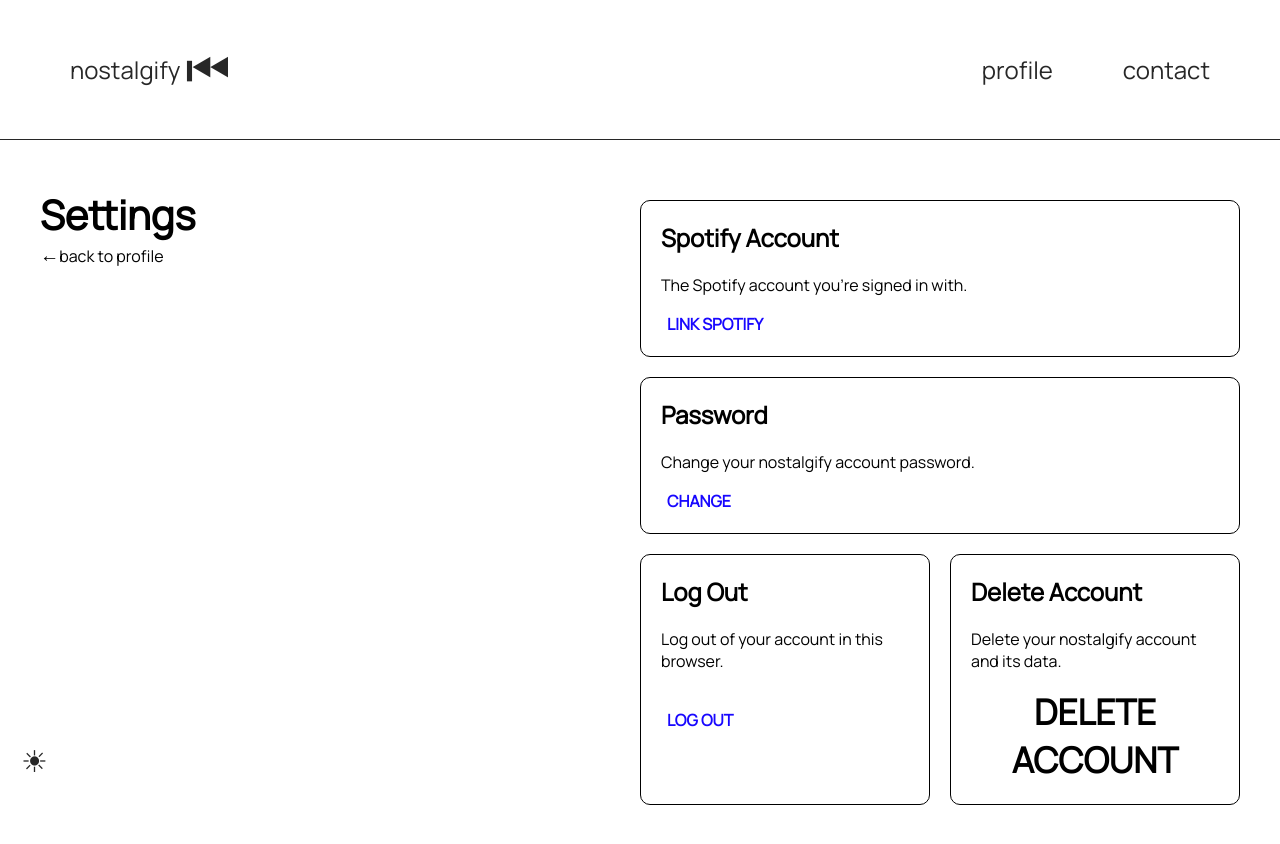
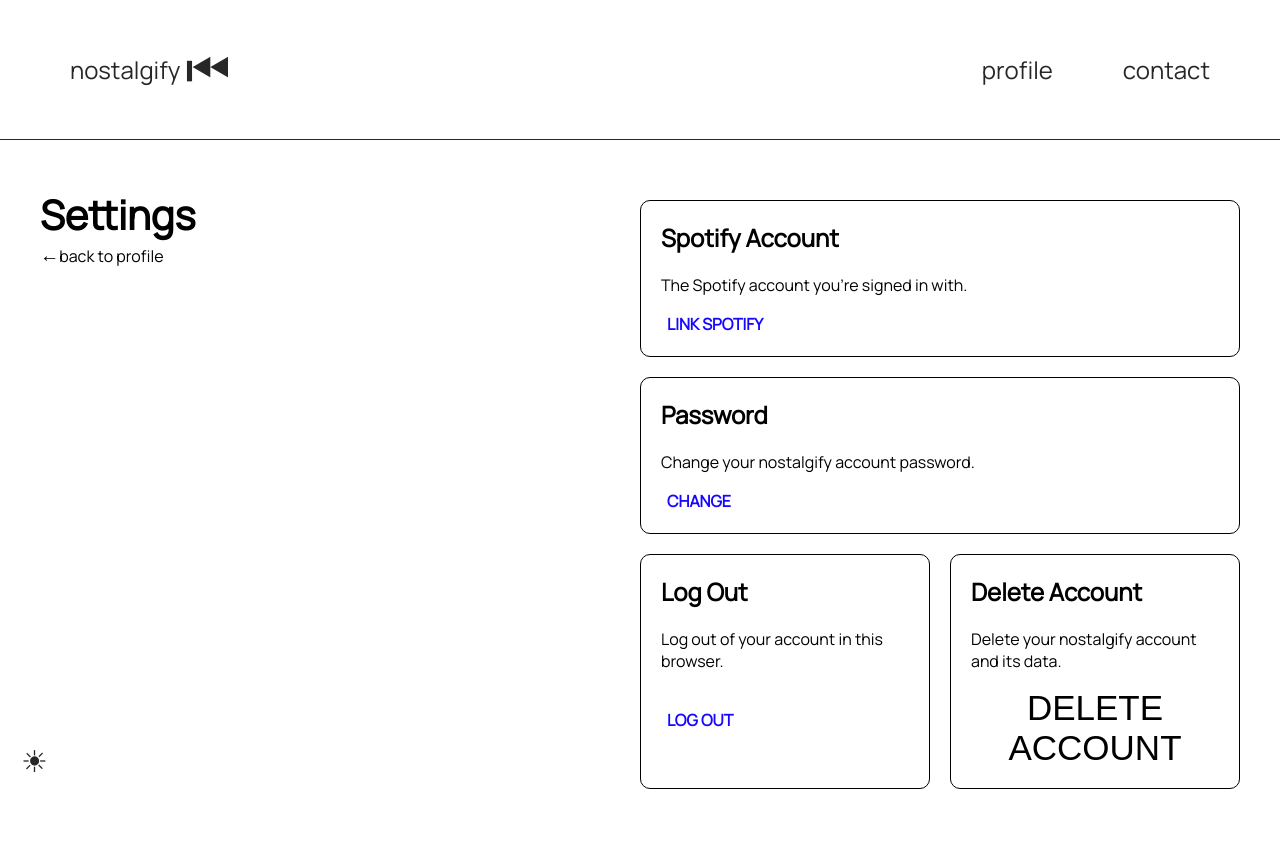
Before and after one commit to gabi823/secondProject, a React (Create React App) app in the folder frontend/: page /settings in a window 1280 px wide. Shown: the top 844 px of the page. Built offline with nearby package versions, Linux system fonts and the light colour scheme; no server answers.

Commit message:
Update Settings.css

```diff
--- a/frontend/src/pages/Settings/Settings.css
+++ b/frontend/src/pages/Settings/Settings.css
@@ -97,7 +97,7 @@
     font-weight: 600;
 }
 
-.change-button, .logout-button, .delete-button, .email-button, .password-button {
+.change-button, .logout-button, .settings-delete-button, .email-button, .password-button {
     color: #1807FF;
     font-size: 1rem;
     font-family: Manrope;
```
